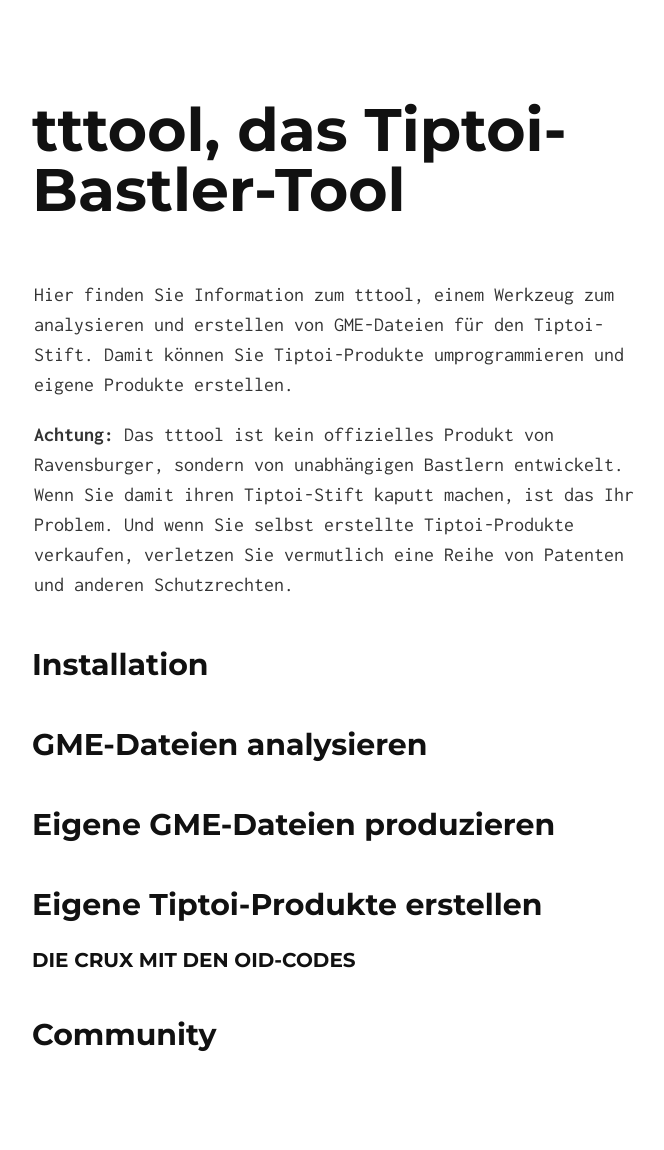
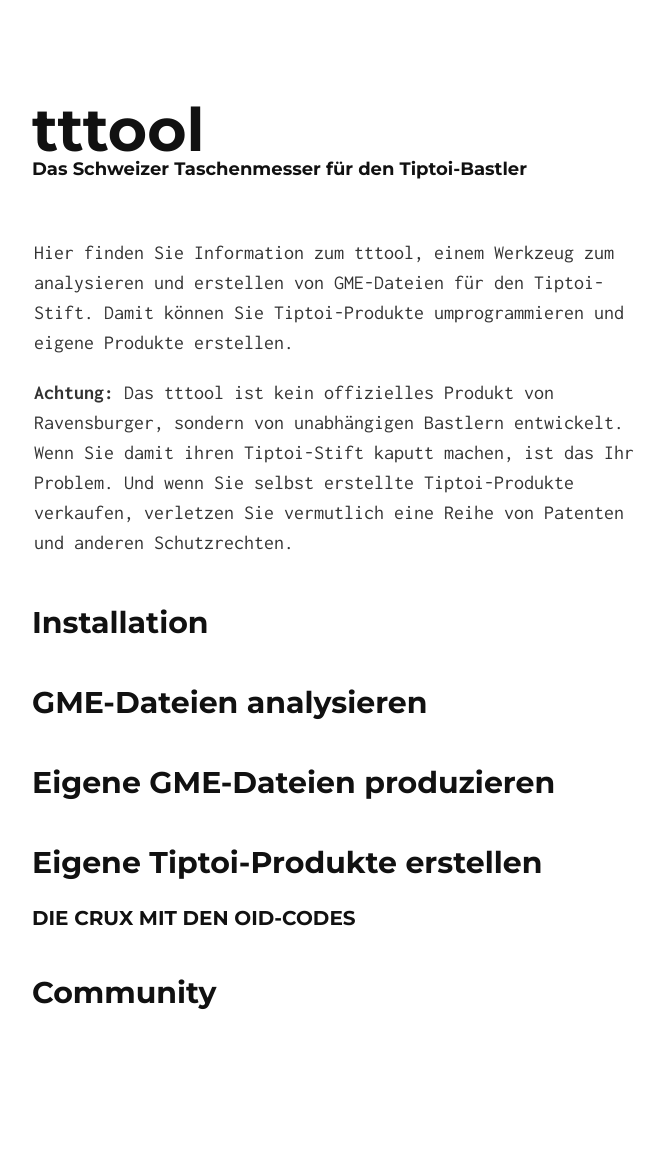
Before and after one commit to entropia/tip-toi-reveng, a Jekyll site: the page built from index.md, in a window 1280 px wide. Shown: the whole page, without its empty margins (306-970 px from the left). Built offline with Jekyll 4.4.1, drawn with Linux system fonts in a browser that asks for light colours; after the commit the page ends 1108 px from its top, so only the background shows below that.

Commit message:
Some layout adjustments

```diff
--- a/_config.yml
+++ b/_config.yml
@@ -1,6 +1,7 @@
 # Site settings
 title: tttool, das Schweizer Taschenmesser für den Tiptoi-Bastler
-tag_text: tttool, das Tiptoi-Bastler-Tool
+tag_text: tttool
+tag_subtitle: Das Schweizer Taschenmesser für den Tiptoi-Bastler
 description: tttool, das Schweizer Taschenmesser für den Tiptoi-Bastler
 
 # Build settings
--- a/_layouts/default.html
+++ b/_layouts/default.html
@@ -14,7 +14,7 @@
 </head>
 <body>
   <div class="container">
-    <h1><a href="./">{{ site.tag_text }}</a></h1>
+    <h1>{{ site.tag_text }}<div style="font-size:30%">{{site.tag_subtitle}}</div></h1>
     {{ content }}
   </div>
 {% include scripts.html %}
```
